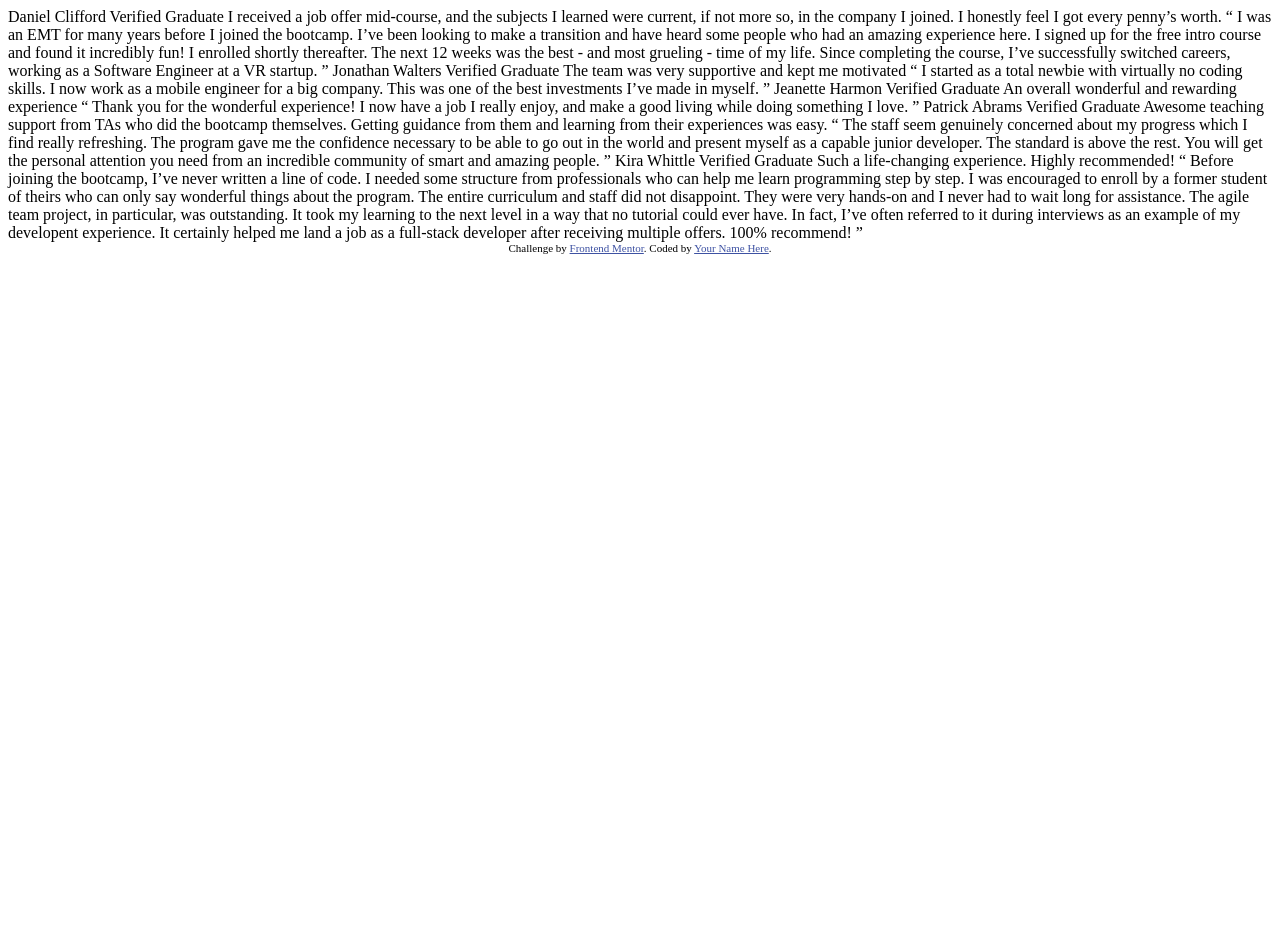
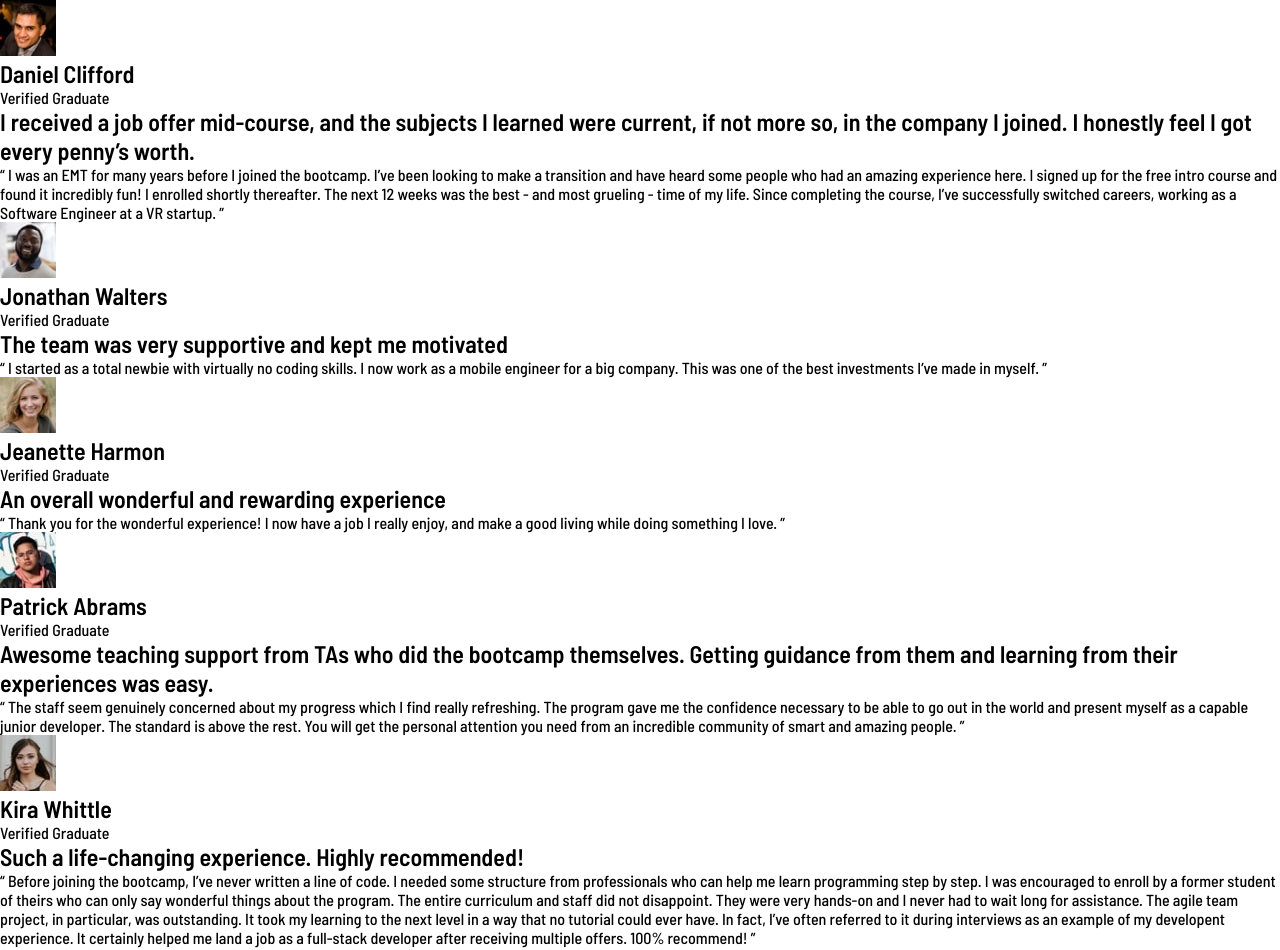
Before and after one commit to ysmltr/Testimonials-grid-section, a plain HTML site: page index.html in a window 1280 px wide. Shown: the top 950 px of the page. Before the commit the page ends 800 px from the top, so only its background shows below. Drawn offline with Linux system fonts and the light colour scheme.

Commit message:
Refactor testimonials section

```diff
--- a/index.html
+++ b/index.html
@@ -5,8 +5,9 @@
   <meta name="viewport" content="width=device-width, initial-scale=1.0"> <!-- displays site properly based on user's device -->
 
   <link rel="icon" type="image/png" sizes="32x32" href="./images/favicon-32x32.png">
-
-  <title>Frontend Mentor | [Challenge Name Here]</title>
+  <!--css-->
+  <link rel="stylesheet" href="./src/css/style.css">
+  <title>Frontend Mentor | Testimonials-Grid-Section</title>
 
   <!-- Feel free to remove these styles or customise in your own stylesheet 👍 -->
   <style>
@@ -15,58 +16,126 @@
   </style>
 </head>
 <body>
-  Daniel Clifford
-  Verified Graduate
 
-  I received a job offer mid-course, and the subjects I learned were current, if not more so,
-  in the company I joined. I honestly feel I got every penny’s worth.
-
-  “ I was an EMT for many years before I joined the bootcamp. I’ve been looking to make a
+  <main class="testimonials">
+      <section class="card-daniel">
+        <div class="header">
+          <img src="./images/image-daniel.jpg" alt="">
+          <div class="header-text">
+            <h1>Daniel Clifford</h1>
+            <p>Verified Graduate</p>
+          </div>
+        </div>
+        <div class="content">
+          <h2>I received a job offer mid-course, and the subjects I learned were current, if not more so,
+            in the company I joined. I honestly feel I got every penny’s worth.</h2>
+            <p> “ I was an EMT for many years before I joined the bootcamp. I’ve been looking to make a
               transition and have heard some people who had an amazing experience here. I signed up
               for the free intro course and found it incredibly fun! I enrolled shortly thereafter.
               The next 12 weeks was the best - and most grueling - time of my life. Since completing
-  the course, I’ve successfully switched careers, working as a Software Engineer at a VR startup. ”
+              the course, I’ve successfully switched careers, working as a Software Engineer at a VR startup. ”</p>
+        </div>
+      </section>
 
-  Jonathan Walters
-  Verified Graduate
+      <section class="card-jonathan">
+        <div class="header">
+          <img src="./images/image-jonathan.jpg" alt="">
+          <div class="header-text">
+            <h1>Jonathan Walters</h1>
+            <p>Verified Graduate</p>
+          </div>
+        </div>
+        <div class="content">
+          <h2>The team was very supportive and kept me motivated</h2>
+            <p> “ I started as a total newbie with virtually no coding skills. I now work as a mobile engineer
+              for a big company. This was one of the best investments I’ve made in myself. ”</p>
+        </div>
+      </section>
 
-  The team was very supportive and kept me motivated
+      <section class="card-jeanette">
+        <div class="header">
+          <img src="./images/image-jeanette.jpg" alt="">
+          <div class="header-text">
+            <h1>Jeanette Harmon</h1>
+            <p>Verified Graduate</p>
+          </div>
+        </div>
+        <div class="content">
+          <h2> An overall wonderful and rewarding experience</h2>
+            <p>“ Thank you for the wonderful experience! I now have a job I really enjoy, and make a good living
+              while doing something I love. ”</p>
+        </div>
+      </section>
 
-  “ I started as a total newbie with virtually no coding skills. I now work as a mobile engineer
-  for a big company. This was one of the best investments I’ve made in myself. ”
-
-  Jeanette Harmon
-  Verified Graduate
-
-  An overall wonderful and rewarding experience
-
-  “ Thank you for the wonderful experience! I now have a job I really enjoy, and make a good living
-  while doing something I love. ”
-
-  Patrick Abrams
-  Verified Graduate
-
-  Awesome teaching support from TAs who did the bootcamp themselves. Getting guidance from them and
-  learning from their experiences was easy.
-
-  “ The staff seem genuinely concerned about my progress which I find really refreshing. The program
+      <section class="card-patrick">
+        <div class="header">
+          <img src="./images/image-patrick.jpg" alt="">
+          <div class="header-text">
+            <h1>Patrick Abrams</h1>
+            <p>Verified Graduate</p>
+          </div>
+        </div>
+        <div class="content">
+          <h2> Awesome teaching support from TAs who did the bootcamp themselves. Getting guidance from them and
+            learning from their experiences was easy.</h2>
+            <p> “ The staff seem genuinely concerned about my progress which I find really refreshing. The program
               gave me the confidence necessary to be able to go out in the world and present myself as a capable
               junior developer. The standard is above the rest. You will get the personal attention you need from
-  an incredible community of smart and amazing people. ”
+              an incredible community of smart and amazing people. ”</p>
+        </div>
+      </section>
 
-  Kira Whittle
-  Verified Graduate
-
-  Such a life-changing experience. Highly recommended!
-
-  “ Before joining the bootcamp, I’ve never written a line of code. I needed some structure from
+      <section class="card-kira">
+        <div class="header">
+          <img src="./images/image-kira.jpg" alt="">
+          <div class="header-text">
+            <h1>Kira Whittle</h1>
+            <p>Verified Graduate</p>
+          </div>
+        </div>
+        <div class="content">
+          <h2> Such a life-changing experience. Highly recommended!</h2>
+            <p> “ Before joining the bootcamp, I’ve never written a line of code. I needed some structure from
               professionals who can help me learn programming step by step. I was encouraged to enroll by a former
               student of theirs who can only say wonderful things about the program. The entire curriculum and staff
               did not disappoint. They were very hands-on and I never had to wait long for assistance. The agile team
               project, in particular, was outstanding. It took my learning to the next level in a way that no tutorial
               could ever have. In fact, I’ve often referred to it during interviews as an example of my developent
               experience. It certainly helped me land a job as a full-stack developer after receiving multiple offers.
-  100% recommend! ”
+              100% recommend! ”</p>
+        </div>
+      </section>
+
+  </main>
+
+
+
+
+
+
+
+
+
+
+
+
+
+
+
+
+
+  Verified Graduate
+
+
+
+
+
+
+  Verified Graduate
+
+
+
+
 
   <div class="attribution">
     Challenge by <a href="https://www.frontendmentor.io?ref=challenge" target="_blank">Frontend Mentor</a>.
```
Lines whose indentation alone changed are shown as unchanged.
